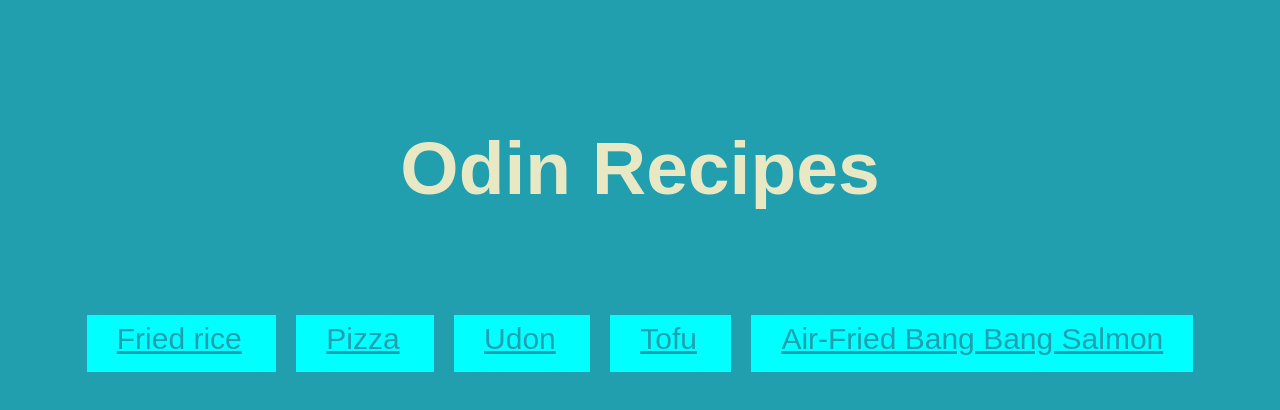
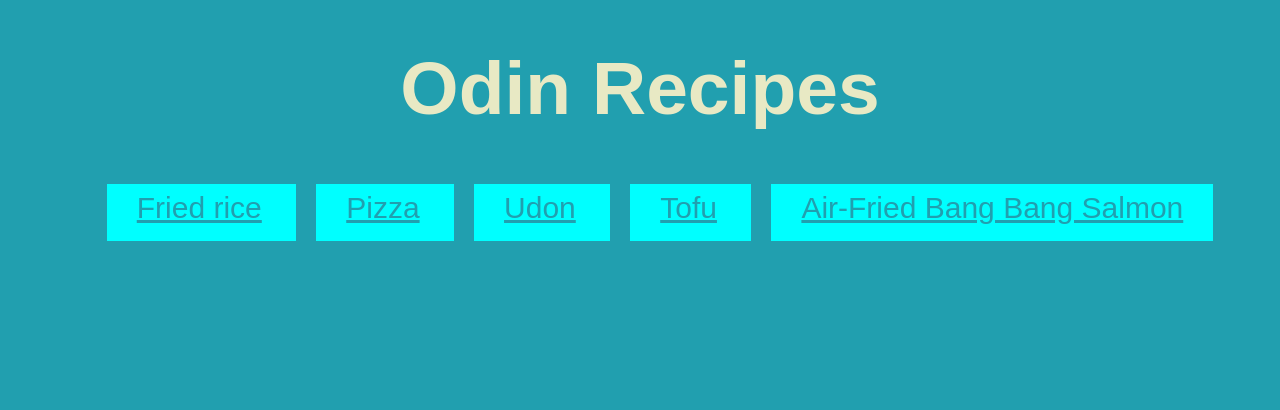
Before and after one commit to pranayadna/odin-recipes, a plain HTML site: page index.html in a window 1280 px wide. Shown: the part 218-628 px from the top of the page. Drawn offline with Linux system fonts and the light colour scheme.

Commit message:
Add some classes for index.html

```diff
--- a/index.html
+++ b/index.html
@@ -7,21 +7,21 @@
 </head>
 <body>
     <div class="container">
-        <h1>Odin Recipes</h1>
+        <h1 class="main-title">Odin Recipes</h1>
         <ul>
-            <li>
+            <li class="main-list">
                 <a href="recipes/fried-rice.html">Fried rice</a>
             </li>
-            <li>
+            <li class="main-list">
                 <a href="recipes/pizza.html">Pizza</a>
             </li>
-            <li>
+            <li class="main-list">
                 <a href="recipes/udon.html">Udon</a>
             </li>
-            <li>
+            <li class="main-list">
                 <a href="recipes/tofu.html">Tofu</a>
             </li>
-            <li>
+            <li class="main-list">
                 <a href="recipes/salmon.html">Air-Fried Bang Bang Salmon</a>
             </li>
         </ul>
--- a/style.css
+++ b/style.css
@@ -7,16 +7,19 @@ body {
 .container {
     width: auto;
     height: 750px;
-    padding-top: 265px;
+    padding-top: 195px;
     box-sizing: border-box;
+    text-align: center;
 }
 
-ul {
+.main-title {
     text-align: center;
-    padding: 40px 0;
+    font-size: 75px;
+    padding: 20px 0;
+    margin: 40px auto;
 }
 
-li {
+.main-list {
     background-color: aqua;
     text-align: center;
     padding: 20px 30px;
@@ -25,9 +28,9 @@ li {
 }
 
 h1 {
-    font-size: 75px;
-    text-align: center;
-    padding: 20px 0;
+    font-size: 50px;
+    padding: 10px 0;
+    margin: 10px auto;
 }
 
 a {
```
